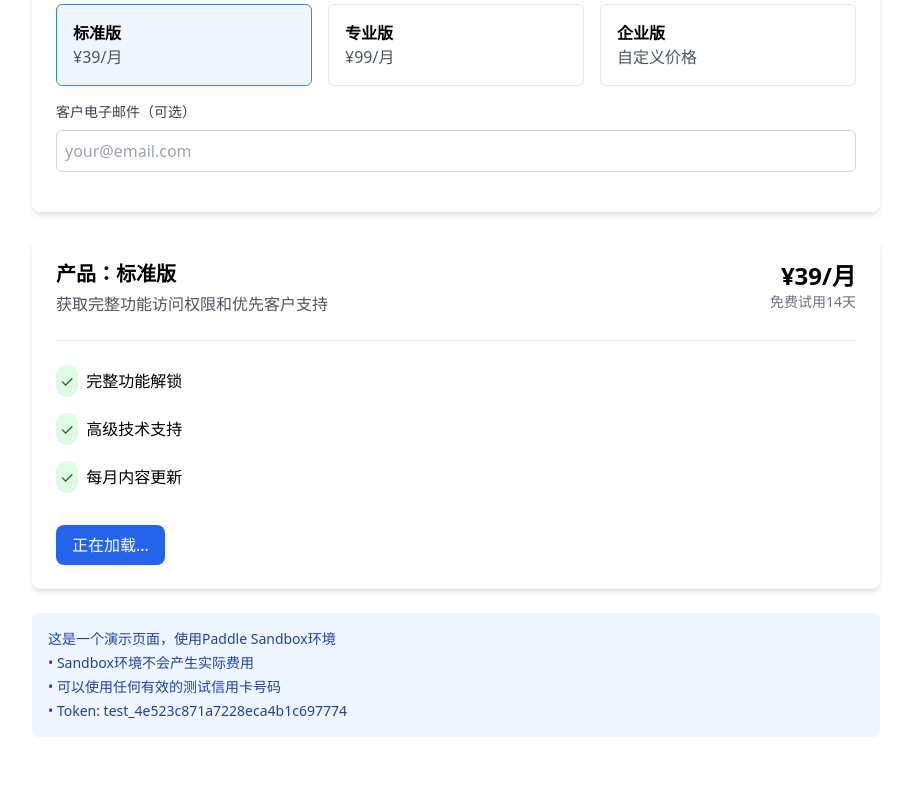
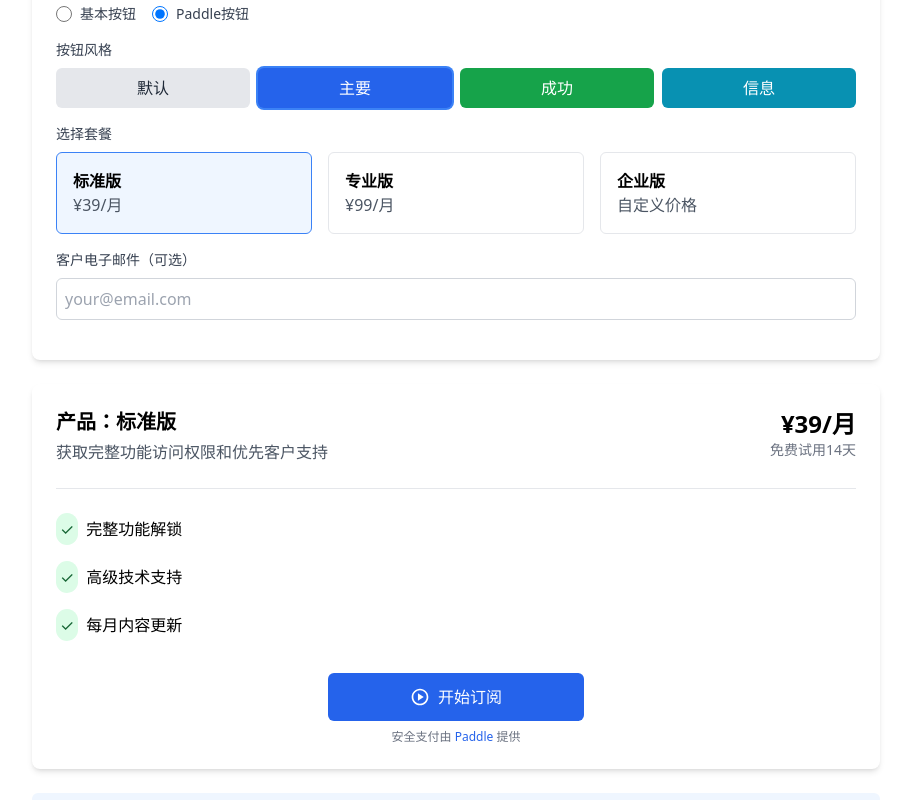
Before and after one commit to sotowang/app-landing-page, a Next.js app: page /payment in a window 1280 px wide. Shown: the part 240-1040 px from the top of the page, without its empty margins (184-1095 px from the left). Before the commit the page ends 1001 px from the top, so only its background shows below. Built offline with nearby package versions, Linux system fonts and the light colour scheme.

Commit message:
添加Paddle官方风格支付按钮，更新价格显示

```diff
--- a/app/payment/page.tsx
+++ b/app/payment/page.tsx
@@ -1,6 +1,7 @@
 "use client";
 
 import PaddlePayment from "@/src/components/PaddlePayment";
+import PaddleButton from "@/src/components/PaddleButton";
 import { useState } from "react";
 import paddleConfig from "@/src/config/paddle";
 
@@ -9,6 +10,8 @@ export default function PaymentPage() {
   const [displayMode, setDisplayMode] = useState<"overlay" | "inline">("overlay");
   const [customerEmail, setCustomerEmail] = useState<string>("");
   const [selectedPlan, setSelectedPlan] = useState<"standard" | "pro" | "enterprise">("standard");
+  const [buttonStyle, setButtonStyle] = useState<"paddlePayment" | "paddleButton">("paddleButton");
+  const [buttonVariant, setButtonVariant] = useState<"default" | "primary" | "success" | "info">("primary");
 
   const handlePaymentSuccess = () => {
     setPaymentStatus("支付成功！交易已完成。");
@@ -90,6 +93,72 @@ export default function PaymentPage() {
 
         <div className="mb-4">
           <label className="block text-sm font-medium text-gray-700 mb-2">
+            按钮类型
+          </label>
+          <div className="flex space-x-4">
+            <div className="flex items-center">
+              <input
+                type="radio"
+                id="paddlePaymentBtn"
+                value="paddlePayment"
+                name="buttonStyle"
+                checked={buttonStyle === "paddlePayment"}
+                onChange={() => setButtonStyle("paddlePayment")}
+                className="h-4 w-4 text-blue-600 border-gray-300"
+              />
+              <label htmlFor="paddlePaymentBtn" className="ml-2 text-sm text-gray-700">基本按钮</label>
+            </div>
+            <div className="flex items-center">
+              <input
+                type="radio"
+                id="paddleButtonBtn"
+                value="paddleButton"
+                name="buttonStyle"
+                checked={buttonStyle === "paddleButton"}
+                onChange={() => setButtonStyle("paddleButton")}
+                className="h-4 w-4 text-blue-600 border-gray-300"
+              />
+              <label htmlFor="paddleButtonBtn" className="ml-2 text-sm text-gray-700">Paddle按钮</label>
+            </div>
+          </div>
+        </div>
+
+        {buttonStyle === "paddleButton" && (
+          <div className="mb-4">
+            <label className="block text-sm font-medium text-gray-700 mb-2">
+              按钮风格
+            </label>
+            <div className="grid grid-cols-4 gap-2">
+              <button
+                className={`py-2 px-4 rounded-md ${buttonVariant === "default" ? "ring-2 ring-blue-500" : ""} bg-gray-200 hover:bg-gray-300 text-gray-800`}
+                onClick={() => setButtonVariant("default")}
+              >
+                默认
+              </button>
+              <button
+                className={`py-2 px-4 rounded-md ${buttonVariant === "primary" ? "ring-2 ring-blue-500" : ""} bg-blue-600 hover:bg-blue-700 text-white`}
+                onClick={() => setButtonVariant("primary")}
+              >
+                主要
+              </button>
+              <button
+                className={`py-2 px-4 rounded-md ${buttonVariant === "success" ? "ring-2 ring-blue-500" : ""} bg-green-600 hover:bg-green-700 text-white`}
+                onClick={() => setButtonVariant("success")}
+              >
+                成功
+              </button>
+              <button
+                className={`py-2 px-4 rounded-md ${buttonVariant === "info" ? "ring-2 ring-blue-500" : ""} bg-cyan-600 hover:bg-cyan-700 text-white`}
+                onClick={() => setButtonVariant("info")}
+              >
+                信息
+              </button>
+            </div>
+          </div>
+        )}
+
+        <div className="mb-4">
+          <label className="block text-sm font-medium text-gray-700 mb-2">
             选择套餐
           </label>
           <div className="grid grid-cols-3 gap-4">
@@ -162,6 +231,7 @@ export default function PaymentPage() {
         </div>
 
         <div className="mt-8">
+          {buttonStyle === "paddlePayment" ? (
             <PaddlePayment
               productId={getPriceId()}
               customerEmail={customerEmail || undefined}
@@ -170,6 +240,23 @@ export default function PaymentPage() {
               onError={handlePaymentError}
               buttonText="开始订阅"
             />
+          ) : (
+            <div className="flex flex-col items-center">
+              <PaddleButton
+                productId={getPriceId()}
+                text="开始订阅"
+                variant={buttonVariant}
+                size="large"
+                className="w-full sm:w-64"
+                showIcon={true}
+                onSuccess={handlePaymentSuccess}
+                onError={handlePaymentError}
+              />
+              <div className="text-xs text-gray-500 mt-2">
+                安全支付由 <span className="text-blue-600">Paddle</span> 提供
+              </div>
+            </div>
+          )}
         </div>
 
         {paymentStatus && (
@@ -186,6 +273,7 @@ export default function PaymentPage() {
         <p className="mt-1">• Sandbox环境不会产生实际费用</p>
         <p className="mt-1">• 可以使用任何有效的测试信用卡号码</p>
         <p className="mt-1">• Token: {paddleConfig.clientToken}</p>
+        <p className="mt-1">• 价格ID: {getPriceId()}</p>
       </div>
     </div>
   );
--- /dev/null
+++ b/src/components/PaddleButton.tsx
@@ -0,0 +1,128 @@
+"use client";
+
+import React, { useEffect } from "react";
+import paddleService from "../services/paddle";
+import paddleConfig from "../config/paddle";
+
+interface PaddleButtonProps {
+  productId: string;
+  text?: string;
+  variant?: "default" | "primary" | "success" | "info";
+  size?: "normal" | "large";
+  className?: string;
+  showIcon?: boolean;
+  onSuccess?: () => void;
+  onError?: (error: any) => void;
+}
+
+/**
+ * Paddle官方支付按钮组件
+ */
+export default function PaddleButton({
+  productId,
+  text = "立即购买",
+  variant = "primary",
+  size = "large",
+  className = "",
+  showIcon = true,
+  onSuccess,
+  onError
+}: PaddleButtonProps) {
+
+  useEffect(() => {
+    // 初始化Paddle
+    paddleService.ensureInitialized()
+      .then(() => {
+        // 事件监听
+        const handleSuccess = (data: any) => {
+          if (data.name === "checkout.completed") {
+            onSuccess && onSuccess();
+          }
+        };
+
+        // 添加事件监听器
+        document.addEventListener("paddle:checkout.completed", handleSuccess);
+
+        return () => {
+          document.removeEventListener("paddle:checkout.completed", handleSuccess);
+        };
+      })
+      .catch(err => {
+        console.error("Paddle初始化失败:", err);
+        onError && onError(err);
+      });
+  }, [onSuccess, onError]);
+
+  // 获取按钮样式类
+  const getButtonClasses = () => {
+    const baseClasses = "flex items-center justify-center font-medium rounded-md transition-all";
+
+    // 尺寸
+    const sizeClass = size === "large" ? "py-3 px-6 text-base" : "py-2 px-4 text-sm";
+
+    // 颜色变体
+    let variantClass = "bg-blue-600 hover:bg-blue-700 text-white";
+    if (variant === "default") {
+      variantClass = "bg-gray-200 hover:bg-gray-300 text-gray-800";
+    } else if (variant === "success") {
+      variantClass = "bg-green-600 hover:bg-green-700 text-white";
+    } else if (variant === "info") {
+      variantClass = "bg-cyan-600 hover:bg-cyan-700 text-white";
+    }
+
+    return `${baseClasses} ${sizeClass} ${variantClass} ${className}`;
+  };
+
+  // 处理点击购买
+  const handleClick = () => {
+    try {
+      paddleService.openCheckout({
+        items: [
+          {
+            priceId: productId,
+            quantity: 1
+          }
+        ],
+        settings: {
+          displayMode: "overlay",
+          theme: "light",
+          locale: "zh"
+        }
+      });
+    } catch (error) {
+      console.error("打开结账失败:", error);
+      onError && onError(error);
+    }
+  };
+
+  // 渲染Paddle图标
+  const renderPaddleIcon = () => {
+    return (
+      <svg
+        className="w-5 h-5 mr-2"
+        viewBox="0 0 24 24"
+        fill="none"
+        xmlns="http://www.w3.org/2000/svg"
+      >
+        <path
+          d="M12 2C6.48 2 2 6.48 2 12s4.48 10 10 10 10-4.48 10-10S17.52 2 12 2zm0 18c-4.41 0-8-3.59-8-8s3.59-8 8-8 8 3.59 8 8-3.59 8-8 8z"
+          fill="currentColor"
+        />
+        <path
+          d="M9.5 16.5l7-4.5-7-4.5v9z"
+          fill="currentColor"
+        />
+      </svg>
+    );
+  };
+
+  return (
+    <button
+      onClick={handleClick}
+      className={getButtonClasses()}
+    >
+      {showIcon && renderPaddleIcon()}
+      {text}
+    </button>
+  );
+}
--- a/src/components/PaddlePayment.tsx
+++ b/src/components/PaddlePayment.tsx
@@ -13,6 +13,7 @@ interface PaddlePaymentProps {
   displayMode?: "overlay" | "inline";
   theme?: "light" | "dark";
   locale?: string;
+  buttonStyle?: "paddle" | "custom";
 }
 
 export default function PaddlePayment({
@@ -24,10 +25,12 @@ export default function PaddlePayment({
   buttonText = "立即支付",
   displayMode = "overlay",
   theme = "light",
-  locale = "zh"
+  locale = "zh",
+  buttonStyle = "custom"
 }: PaddlePaymentProps) {
   const [isReady, setIsReady] = useState<boolean>(false);
   const [loading, setLoading] = useState<boolean>(false);
+  const [paddleButtonId, setPaddleButtonId] = useState<string>(`paddle-button-${Math.random().toString(36).substring(2, 9)}`);
 
   useEffect(() => {
     // 初始化Paddle
@@ -57,12 +60,50 @@ export default function PaddlePayment({
           };
           return originalCallback.call(this, options);
         };
+
+        // 如果是Paddle官方按钮，初始化按钮
+        if (buttonStyle === 'paddle' && productId) {
+          try {
+            initPaddleButton();
+          } catch (error) {
+            console.error("Paddle按钮初始化失败:", error);
+          }
+        }
       })
       .catch(err => {
         console.error("Paddle初始化失败:", err);
         onError && onError(err);
       });
-  }, [onSuccess, onError]);
+  }, [onSuccess, onError, buttonStyle, productId]);
+
+  // 初始化Paddle官方按钮
+  const initPaddleButton = () => {
+    if (!window.Paddle || !productId) return;
+
+    // 创建Paddle按钮的容器
+    const buttonContainer = document.getElementById(paddleButtonId);
+    if (buttonContainer) {
+      // 清除容器内容
+      buttonContainer.innerHTML = '';
+
+      // 创建按钮元素
+      const buttonElement = document.createElement('a');
+      buttonElement.href = '#';
+      buttonElement.className = 'paddle_button';
+      buttonElement.dataset.productId = productId;
+      buttonElement.dataset.theme = theme;
+      buttonElement.dataset.locale = locale;
+      buttonElement.textContent = buttonText;
+
+      // 添加到容器
+      buttonContainer.appendChild(buttonElement);
+
+      // 注册Paddle按钮
+      if (window.Paddle.Buttons) {
+        window.Paddle.Buttons.initialize();
+      }
+    }
+  };
 
   const handlePayment = async () => {
     if (!productId) {
@@ -102,13 +143,31 @@ export default function PaddlePayment({
         <div id="paddle-checkout" style={{ width: "100%", minHeight: "450px", marginBottom: "20px" }}></div>
       )}
 
+      {buttonStyle === 'paddle' ? (
+        // Paddle官方按钮
+        <div
+          id={paddleButtonId}
+          className="paddle-button-container"
+          style={{ marginBottom: "20px" }}
+        >
+          {/* Paddle按钮将在这里渲染 */}
+          {!isReady && <div className="text-gray-500">正在加载Paddle按钮...</div>}
+        </div>
+      ) : (
+        // 自定义按钮
         <button
           onClick={handlePayment}
           disabled={!isReady || loading}
-        className="bg-blue-600 hover:bg-blue-700 text-white py-2 px-4 rounded-lg disabled:opacity-50"
+          className="bg-blue-600 hover:bg-blue-700 text-white py-3 px-6 rounded-lg disabled:opacity-50 font-medium w-full sm:w-auto"
         >
           {loading ? "处理中..." : !isReady ? "正在加载..." : buttonText}
         </button>
+      )}
+
+      {/* 显示Paddle品牌认证 */}
+      <div className="text-xs text-gray-500 mt-2 text-center">
+        安全支付由 <span className="text-blue-600">Paddle</span> 提供
+      </div>
     </div>
   );
 }
```
Also changed, not shown: app/zh/page.tsx (+22 -18 lines). Lines whose indentation alone changed are shown as unchanged.
